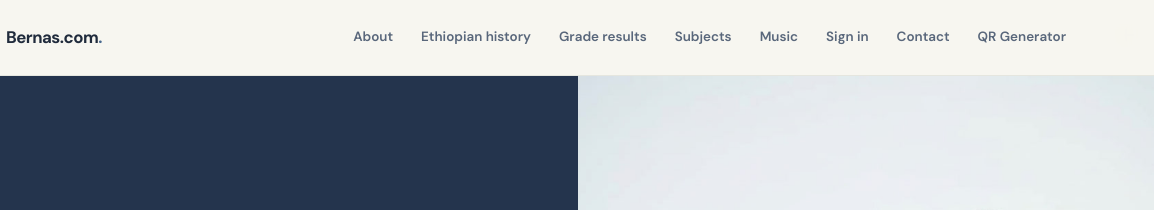
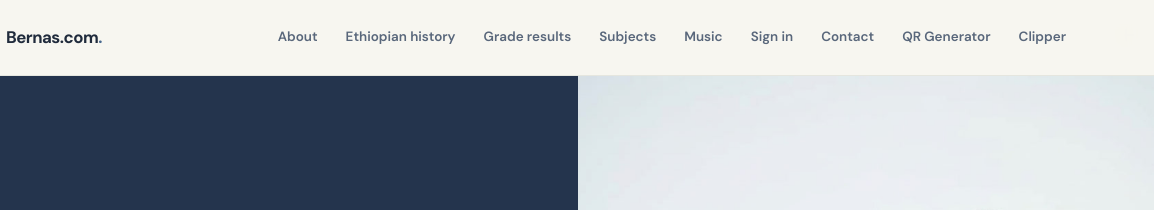
Before and after one commit to bernabasbelachew86-del/another-super-web, a plain HTML site: page index.html in a window 1280 px wide. Shown: the top 210 px of the page, 126-1280 px from the left. Drawn offline with nearby package versions, Linux system fonts and the light colour scheme; a web font is replaced by a local one.

Commit message:
Update index.html

```diff
--- a/index.html
+++ b/index.html
@@ -34,7 +34,7 @@
           <a href="#about">About</a><a href="#heritage">Ethiopian history</a
           ><a href="#grades">Grade results</a><a href="#subjects">Subjects</a
           ><a href="#music">Music</a><a href="login.html">Sign in</a
-          ><a href="#contact">Contact</a><a href="qr.html">QR Generator</a>
+          ><a href="#contact">Contact</a><a href="qr.html">QR Generator</a><a href="https://bernabasbelachew86-del.github.io/Clipper/">Clipper</a>
         </nav>
       </nav>
     </header>
```
